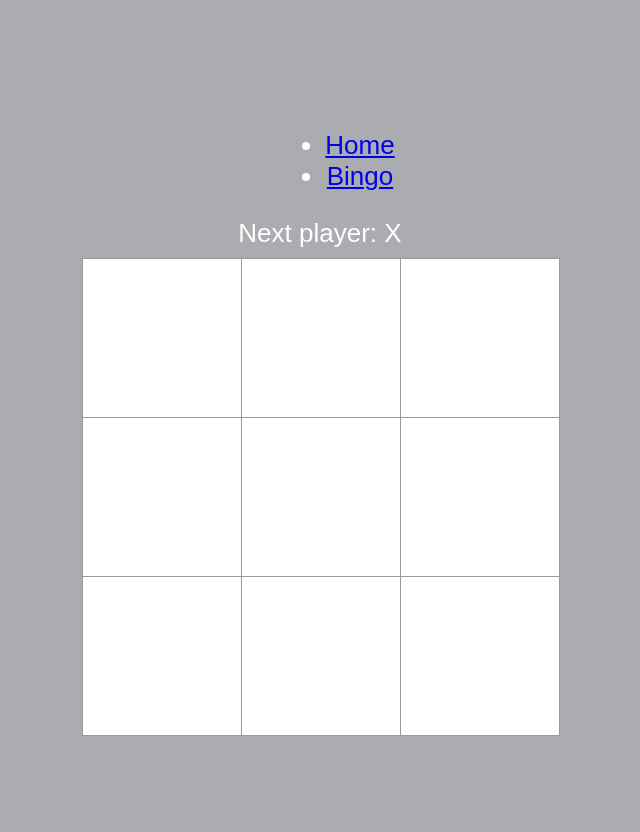
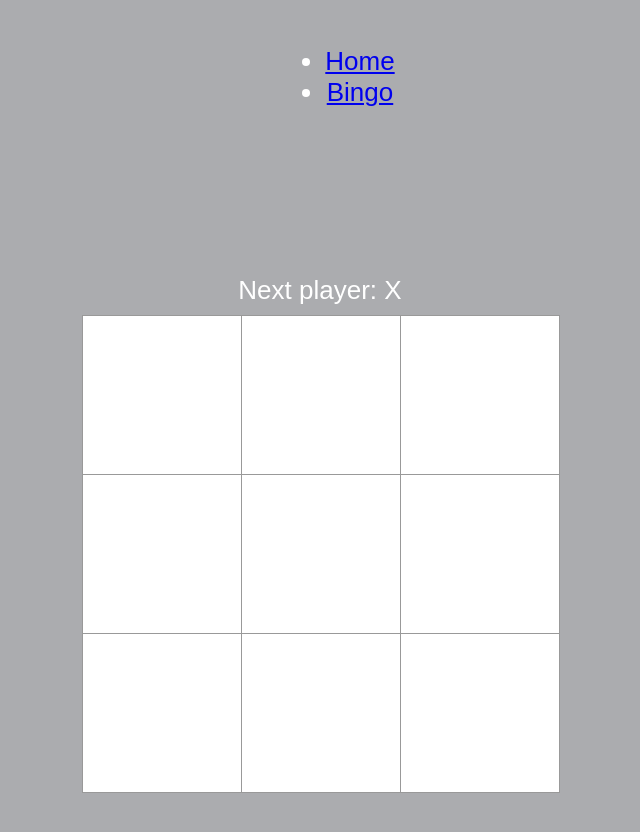
Before and after one commit to sky45612/amplify-react-1, a React (Create React App) app: page /bingo in a window 1280 px wide. Shown: the top 832 px of the page, without its empty margins (295-935 px from the left). Built offline with nearby package versions, Linux system fonts and the light colour scheme.

Commit message:
set style class on Bingo page

```diff
--- a/src/component/Bingo.js
+++ b/src/component/Bingo.js
@@ -102,6 +102,8 @@ class Game extends React.Component {
   render() {
     return (
       document.body.style.backgroundColor = "#abacaf",
+      <div>
+        <header class="App-header">
           <div className="game">
             <div className="game-board">
               <Board />
@@ -111,6 +113,8 @@ class Game extends React.Component {
               <ol>{/* TODO */}</ol>
             </div>
           </div>
+        </header>
+      </div>
     );
   }
 }
```
Lines whose indentation alone changed are shown as unchanged.
